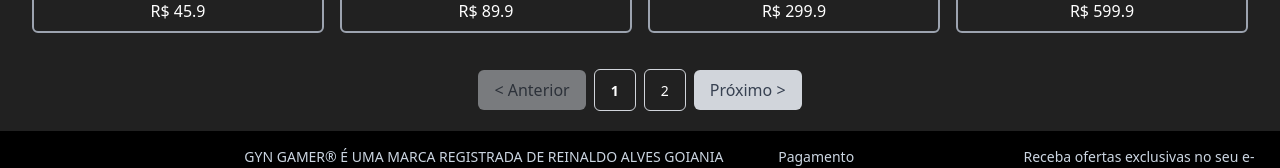
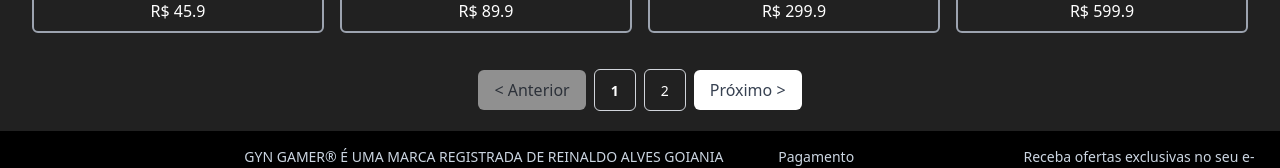
Before and after one commit to Rein4ldoAlv3s/gyn-gamer, a React (Vite) app: page / in a window 1280 px wide. Shown: the part 861-1029 px from the top of the page. Built offline with nearby package versions, Linux system fonts and the light colour scheme.

Commit message:
botoes estilizados

```diff
--- a/src/components/Home.tsx
+++ b/src/components/Home.tsx
@@ -80,12 +80,12 @@ function PaginatedItems({ itemsPerPage }: { itemsPerPage: any }) {
                 pageRangeDisplayed={5}
                 pageCount={pageCount}
                 containerClassName="flex justify-center items-center mt-4 space-x-2"
-                pageClassName="bg-customGray border border-gray-300 rounded-md px-4 py-2 text-white hover:bg-gray-200"
+                pageClassName="bg-customGray border border-gray-300 rounded-md px-4 py-2 text-white hover:bg-customGrayHover"
                 pageLinkClassName="text-sm medium"
                 activeClassName="bg-blue-500 text-white font-bold"
                 breakClassName="text-gray-400"
-                nextClassName="bg-gray-300 text-gray-700 px-4 py-2 rounded-md hover:bg-gray-400"
-                previousClassName="bg-gray-300 text-gray-700 px-4 py-2 rounded-md hover:bg-gray-400"
+                nextClassName="bg-customWhite text-gray-700 px-4 py-2 rounded-md hover:bg-gray-400"
+                previousClassName="bg-customWhite text-gray-700 px-4 py-2 rounded-md hover:bg-gray-400"
                 disabledClassName="opacity-50 cursor-not-allowed"
             />
         </div>
--- a/tailwind.config.js
+++ b/tailwind.config.js
@@ -8,6 +8,7 @@ export default {
     extend: {
       colors: {
         customGray: "#212121",
+        customGrayHover: "#3A3A3A",
         customWhite: "#fff",
         customYellowDiscount: "#ffd700"
       }
```
